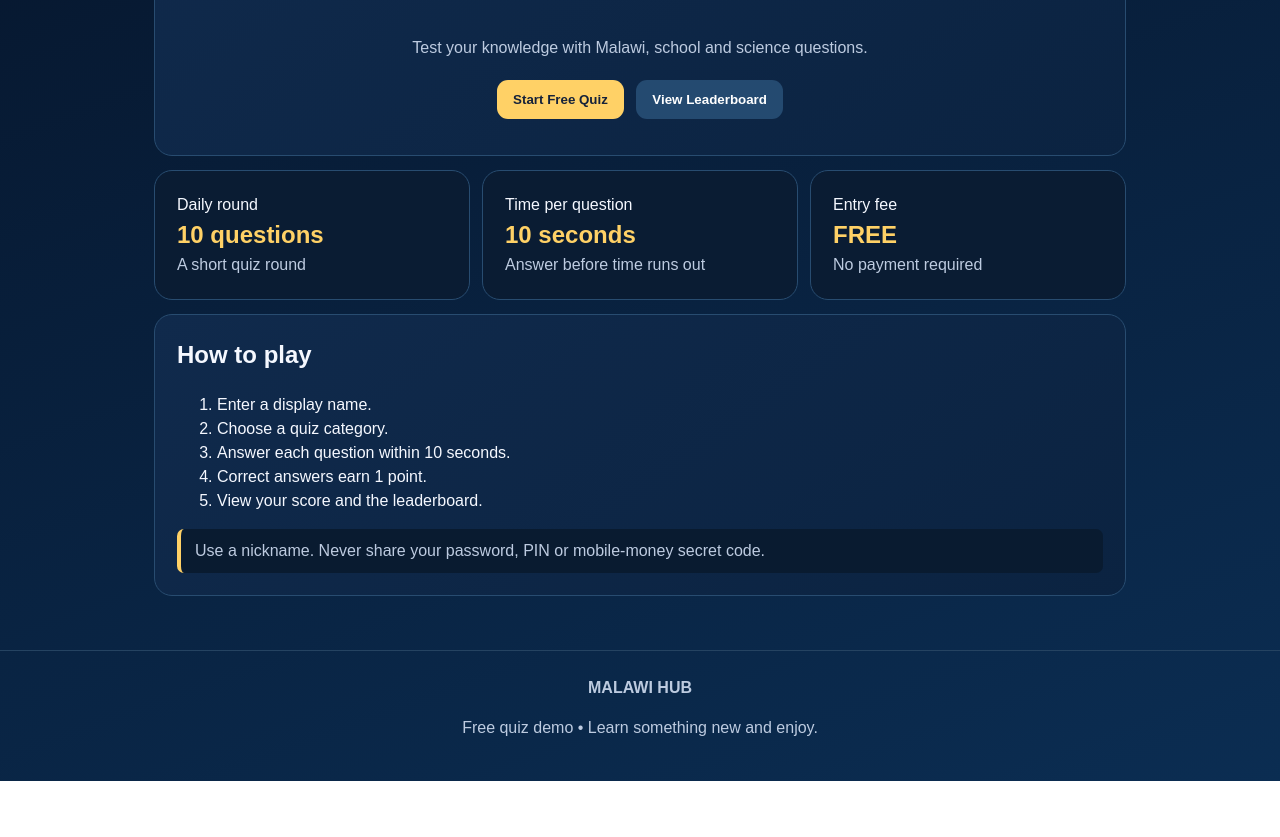
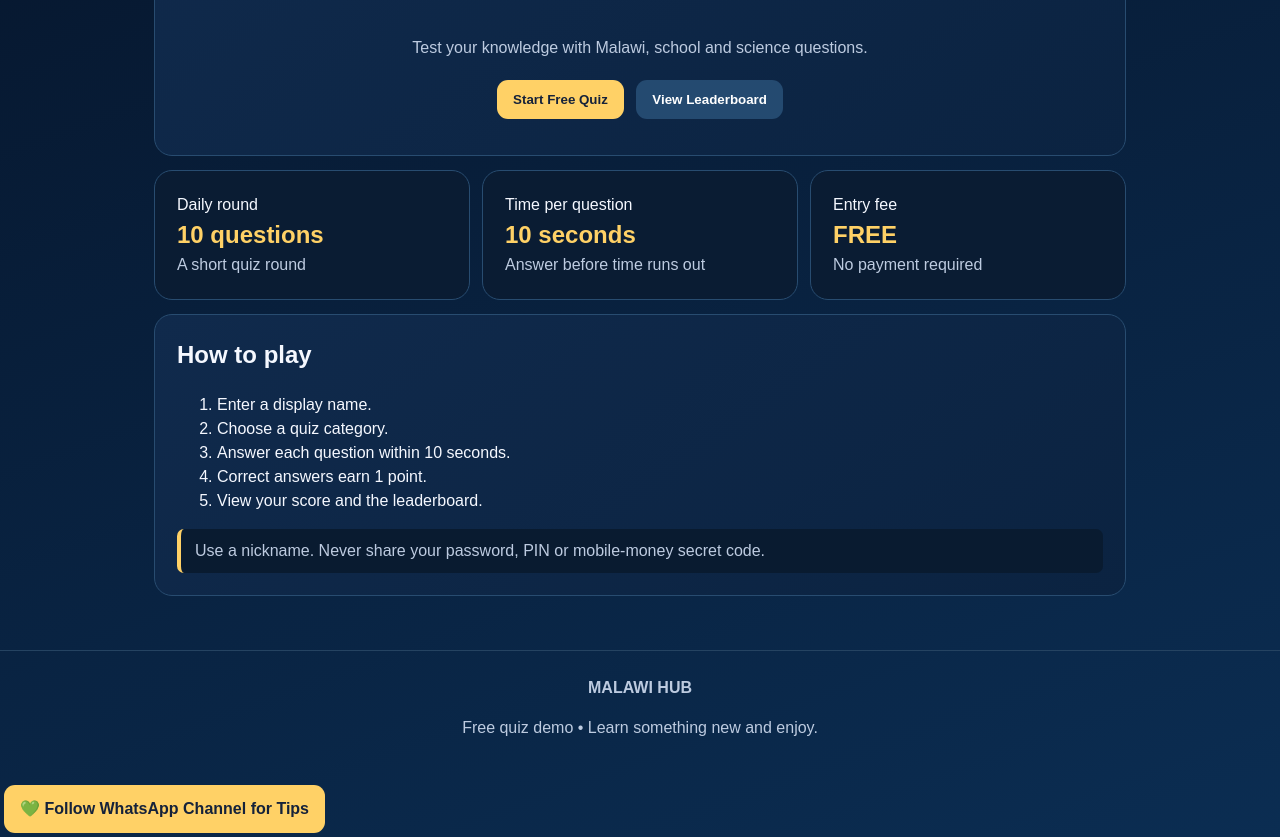
Before and after one commit to mateyufavour-source/malawi-hub, a plain HTML site: page index.html in a window 1280 px wide. Shown: the part 251-1088 px from the top of the page. Before the commit the page ends 1032 px from the top, so only its background shows below. Drawn offline with Linux system fonts and the light colour scheme.

Commit message:
Add WhatsApp channel follow button to index.html

```diff
--- a/index.html
+++ b/index.html
@@ -414,3 +414,7 @@
 </script>
 </body>
 </html>
+
+<a class="btn" href="https://whatsapp.com/channel/0029Vb8qApVG3R3dB4zaQa1p" target="_blank" rel="noopener">
+  💚 Follow WhatsApp Channel for Tips
+</a>
```
